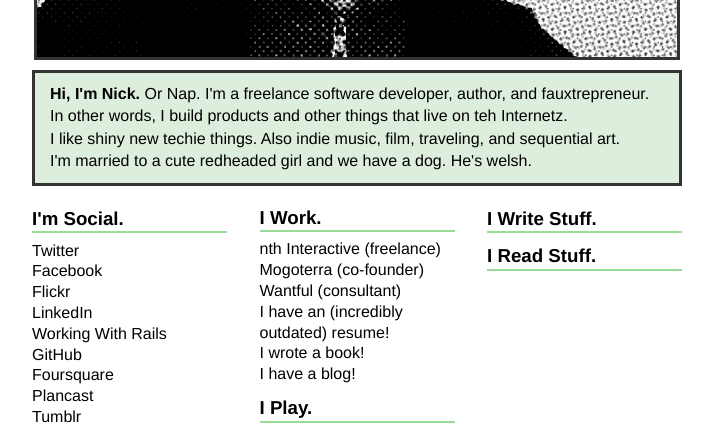
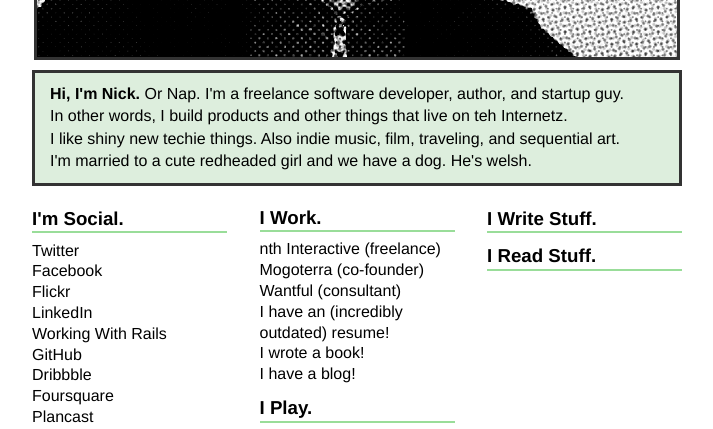
Before and after one commit to zapnap/zapnap.github.com, a plain HTML site: page index.html in a window 1280 px wide. Shown: the part 366-795 px from the top of the page, without its empty margins (283-996 px from the left). Drawn offline with Linux system fonts and the light colour scheme.

Commit message:
added dribbble

```diff
--- a/index.html
+++ b/index.html
@@ -87,7 +87,7 @@
     <div class="content">
       <div class="description">
         <strong>Hi, I'm Nick.</strong> Or Nap.
-        I'm a freelance software developer, author, and fauxtrepreneur.
+        I'm a freelance software developer, author, and startup guy.
         <br/>
         In other words, I build products and other things that live on teh Internetz.
         <br/>
@@ -113,6 +113,7 @@
           <li><a href="http://www.linkedin.com/pub/1/374/b75">LinkedIn</a></li>
           <li><a href="http://www.workingwithrails.com/person/6093-nick-plante">Working With Rails</a></li>
           <li><a href="http://github.com/zapnap">GitHub</a></li>
+          <li><a href="http://dribbble.com/zapnap">Dribbble</a></li>
           <li><a href="https://foursquare.com/user/239197">Foursquare</a></li>
           <li><a href="http://plancast.com/zapnap">Plancast</a></li>
           <li><a href="http://zapnap.tumblr.com">Tumblr</a></li>
```
